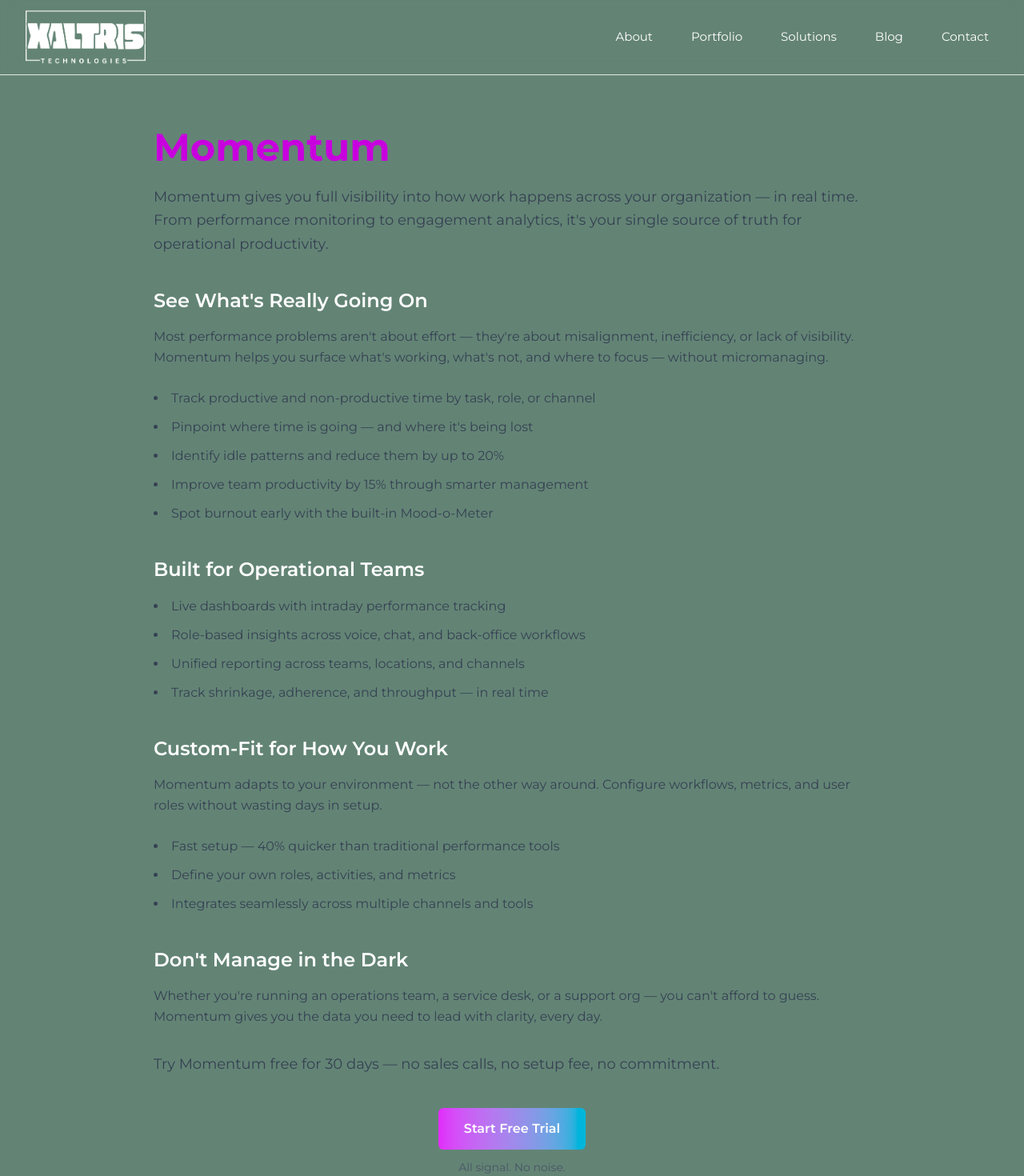
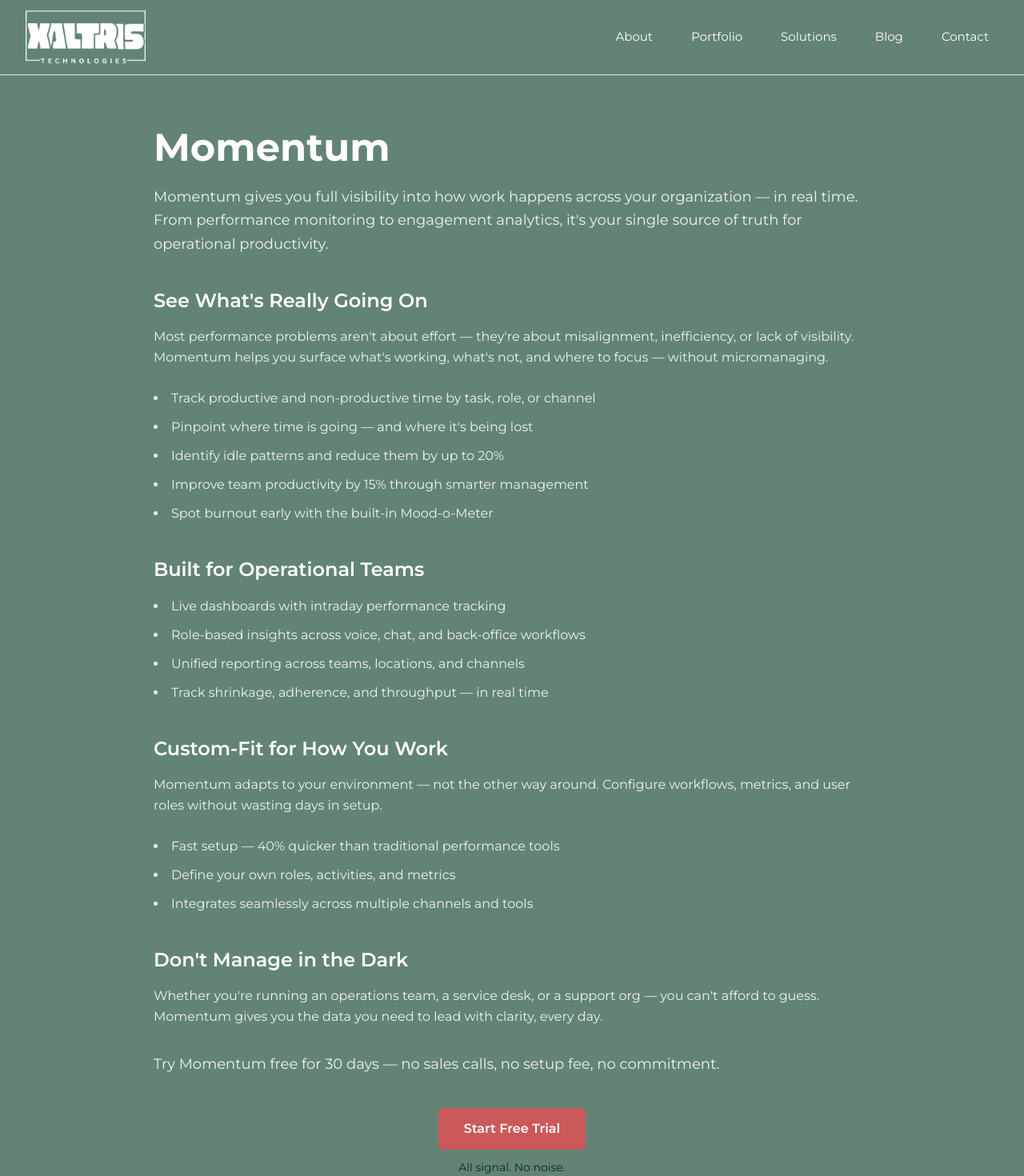
Before and after one commit to amitrverma/xaltris, a Next.js app: page /products/momentum in a window 1280 px wide. Shown: the top 1470 px of the page at 80% size. Built offline with nearby package versions, Linux system fonts and the light colour scheme.

Commit message:
Color alignment

```diff
--- a/src/app/globals.css
+++ b/src/app/globals.css
@@ -7,7 +7,7 @@
   --background: #638475;
   --foreground: #ffffff;
   --secondary: #042a2b;
-  --muted: #4b5563; /* Tailwind gray-600 */
+  --muted: #e7d281; /* Tailwind gray-600 */
   --primary: #cc595a; /* brand secondary */
 }
 
--- a/src/app/page.tsx
+++ b/src/app/page.tsx
@@ -45,23 +45,27 @@
         />
 
         {/* Subheading */}
-        <p className="mt-6 text-lg sm:text-xl max-w-xl mx-auto leading-relaxed">
-          Whether you&apos;re launching, scaling, or just stuck —
+        <p className="mt-8 text-base sm:text-xl max-w-xl mx-auto leading-relaxed">
+          Whether you&apos;re launching, scaling, or just stuck —{' '}
           <br className="hidden sm:block" />
           Xaltris helps you move forward with confidence.
         </p>
 
-        {/* CTAs */}
-        <div className="mt-12 flex flex-col sm:flex-row justify-center gap-4">
+        {/* CTA Buttons */}
+        <div className="mt-10 flex flex-col sm:flex-row items-center justify-center gap-4 sm:gap-6 w-full max-w-lg">
           <a
             href="/products"
-            className="px-6 py-3 border border-gray-400 dark:border-gray-600 rounded-md font-semibold text-[var(--foreground)] hover:border-[#cc595a] transition"
+            className="w-full sm:w-auto text-center px-8 py-3 border border-[#cc595a] text-white rounded-md font-semibold
+                       bg-[#cc595a]/10 hover:bg-[#cc595a] hover:text-white
+                       transition-all duration-300 text-base sm:text-lg"
           >
             See Our Tools
           </a>
           <a
             href="/contact"
-            className="px-6 py-3 border border-gray-400 dark:border-gray-600 rounded-md font-semibold text-[var(--foreground)] hover:border-[#cc595a] transition"
+            className="w-full sm:w-auto text-center px-8 py-3 border border-[#cc595a] text-white rounded-md font-semibold
+                       bg-[#cc595a]/10 hover:bg-[#cc595a] hover:text-white
+                       transition-all duration-300 text-base sm:text-lg"
           >
             Talk to Me
           </a>
--- a/src/app/products/momentum/page.tsx
+++ b/src/app/products/momentum/page.tsx
@@ -32,10 +32,10 @@
     <section className="min-h-screen px-6 py-20 font-montserrat bg-[var(--background)] text-[var(--foreground)] transition-colors duration-300">
       <div className="max-w-4xl mx-auto">
         {/* Hero */}
-        <h1 className="text-5xl font-extrabold mb-6 text-fuchsia-600 dark:text-fuchsia-400">
+        <h1 className="text-5xl font-extrabold mb-6">
           Momentum
         </h1>
-        <p className="text-lg text-gray-700 dark:text-gray-300 mb-10 leading-relaxed">
+        <p className="text-lg text-[var(--foreground)]/90 mb-10 leading-relaxed">
           Momentum gives you full visibility into how work happens across your organization — in real
           time. From performance monitoring to engagement analytics, it&apos;s your single source of truth
           for operational productivity.
@@ -45,13 +45,13 @@
         <h2 className="text-2xl font-semibold mb-4 text-[var(--heading)]">
           See What&apos;s Really Going On
         </h2>
-        <p className="text-gray-700 dark:text-gray-300 mb-6 leading-relaxed">
+        <p className="text-[var(--foreground)]/90 mb-6 leading-relaxed">
           Most performance problems aren&apos;t about effort — they&apos;re about misalignment, inefficiency,
           or lack of visibility. Momentum helps you surface what&apos;s working, what&apos;s not, and where
           to focus — without micromanaging.
         </p>
 
-        <ul className="list-disc list-inside text-gray-700 dark:text-gray-300 space-y-2 mb-10">
+        <ul className="list-disc list-inside text-[var(--foreground)]/90 space-y-2 mb-10">
           <li>Track productive and non-productive time by task, role, or channel</li>
           <li>Pinpoint where time is going — and where it&apos;s being lost</li>
           <li>Identify idle patterns and reduce them by up to 20%</li>
@@ -63,7 +63,7 @@
         <h2 className="text-2xl font-semibold mb-4 text-[var(--heading)]">
           Built for Operational Teams
         </h2>
-        <ul className="list-disc list-inside text-gray-700 dark:text-gray-300 space-y-2 mb-10">
+        <ul className="list-disc list-inside text-[var(--foreground)]/90 space-y-2 mb-10">
           <li>Live dashboards with intraday performance tracking</li>
           <li>Role-based insights across voice, chat, and back-office workflows</li>
           <li>Unified reporting across teams, locations, and channels</li>
@@ -74,12 +74,12 @@
         <h2 className="text-2xl font-semibold mb-4 text-[var(--heading)]">
           Custom-Fit for How You Work
         </h2>
-        <p className="text-gray-700 dark:text-gray-300 mb-6 leading-relaxed">
+        <p className="text-[var(--foreground)]/90 mb-6 leading-relaxed">
           Momentum adapts to your environment — not the other way around. Configure workflows, metrics,
           and user roles without wasting days in setup.
         </p>
 
-        <ul className="list-disc list-inside text-gray-700 dark:text-gray-300 space-y-2 mb-10">
+        <ul className="list-disc list-inside text-[var(--foreground)]/90 space-y-2 mb-10">
           <li>Fast setup — 40% quicker than traditional performance tools</li>
           <li>Define your own roles, activities, and metrics</li>
           <li>Integrates seamlessly across multiple channels and tools</li>
@@ -89,12 +89,12 @@
         <h2 className="text-2xl font-semibold mb-4 text-[var(--heading)]">
           Don&apos;t Manage in the Dark
         </h2>
-        <p className="text-gray-700 dark:text-gray-300 mb-8 leading-relaxed">
+        <p className="text-[var(--foreground)]/90 mb-8 leading-relaxed">
           Whether you&apos;re running an operations team, a service desk, or a support org — you can&apos;t
           afford to guess. Momentum gives you the data you need to lead with clarity, every day.
         </p>
 
-        <p className="text-lg text-gray-700 dark:text-gray-300 mb-10 leading-relaxed">
+        <p className="text-lg text-[var(--foreground)]/90 mb-10 leading-relaxed">
           Try Momentum free for 30 days — no sales calls, no setup fee, no commitment.
         </p>
 
@@ -102,11 +102,11 @@
         <div className="mt-8 text-center">
           <a
             href="https://momentum.xaltris.com"
-            className="inline-block px-8 py-3 bg-gradient-to-r from-fuchsia-500 to-cyan-500 text-white font-semibold rounded-md hover:brightness-110 transition"
+            className="inline-block px-8 py-3 bg-[var(--primary)] text-white font-semibold rounded-md hover:bg-[var(--secondary)] transition"
           >
             Start Free Trial
           </a>
-          <p className="mt-3 text-sm text-gray-600 dark:text-gray-400">
+          <p className="mt-3 text-sm text-[var(--secondary)]">
             All signal. No noise.
           </p>
         </div>
--- a/src/app/products/page.tsx
+++ b/src/app/products/page.tsx
@@ -37,11 +37,11 @@
         </h1>
 
         {/* Clarity Card */}
-        <div className="bg-white dark:bg-zinc-900 rounded-2xl p-8 shadow-sm border border-gray-200 dark:border-zinc-800 mb-12 transition-all duration-300 hover:shadow-lg">
-          <h2 className="text-3xl font-bold text-cyan-600 dark:text-cyan-400 mb-4">
+        <div className="bg-[var(--foreground)] dark:bg-zinc-900 rounded-2xl p-8 shadow-sm border border-gray-200 dark:border-zinc-800 mb-12 transition-all duration-300 hover:shadow-lg">
+          <h2 className="text-3xl font-bold text-[var(--primary)] mb-4">
             Clarity
           </h2>
-          <p className="text-gray-700 dark:text-gray-300 mb-6 leading-relaxed">
+          <p className="text-[var(--secondary)] dark:text-gray-300 mb-6 leading-relaxed">
             <strong>Work Smarter. Live Healthier.</strong>
             <br />
             Clarity is a workforce well-being tool that helps businesses balance productivity and
@@ -51,7 +51,7 @@
           <div className="flex justify-end">
             <a
               href="/products/clarity"
-              className="bg-gradient-to-r from-cyan-500 to-fuchsia-600 text-white font-semibold px-6 py-2 rounded-md hover:brightness-110 transition"
+              className="bg-[var(--primary)] text-white font-semibold px-6 py-2 rounded-md hover:bg-[var(--secondary)] transition"
             >
               Learn More
             </a>
@@ -59,11 +59,11 @@
         </div>
 
         {/* Momentum Card */}
-        <div className="bg-white dark:bg-zinc-900 rounded-2xl p-8 shadow-sm border border-gray-200 dark:border-zinc-800 transition-all duration-300 hover:shadow-lg">
-          <h2 className="text-3xl font-bold text-fuchsia-600 dark:text-fuchsia-400 mb-4">
+        <div className="bg-[var(--foreground)] dark:bg-zinc-900 rounded-2xl p-8 shadow-sm border border-gray-200 dark:border-zinc-800 transition-all duration-300 hover:shadow-lg">
+          <h2 className="text-3xl font-bold text-[var(--primary)] mb-4">
             Momentum
           </h2>
-          <p className="text-gray-700 dark:text-gray-300 mb-6 leading-relaxed">
+          <p className="text-[var(--secondary)] dark:text-gray-300 mb-6 leading-relaxed">
             <strong>Precision Meets Performance.</strong>
             <br />
             Momentum is a real-time performance management platform built for modern teams. With
@@ -73,7 +73,7 @@
           <div className="flex justify-end">
             <a
               href="/products/momentum"
-              className="bg-gradient-to-r from-fuchsia-500 to-cyan-500 text-white font-semibold px-6 py-2 rounded-md hover:brightness-110 transition"
+              className="bg-[var(--primary)] text-white font-semibold px-6 py-2 rounded-md hover:bg-[var(--secondary)] transition"
             >
               Learn More
             </a>
```
Also changed, not shown: src/app/products/clarity/page.tsx (+10 -10 lines), 1 other file (tests, documents, lock files or other folders).
